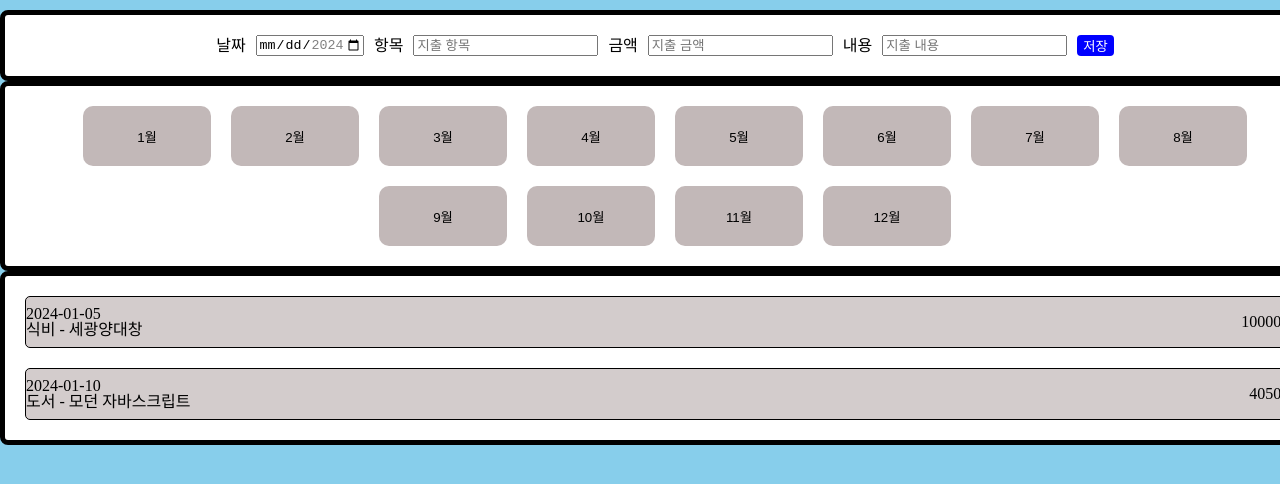
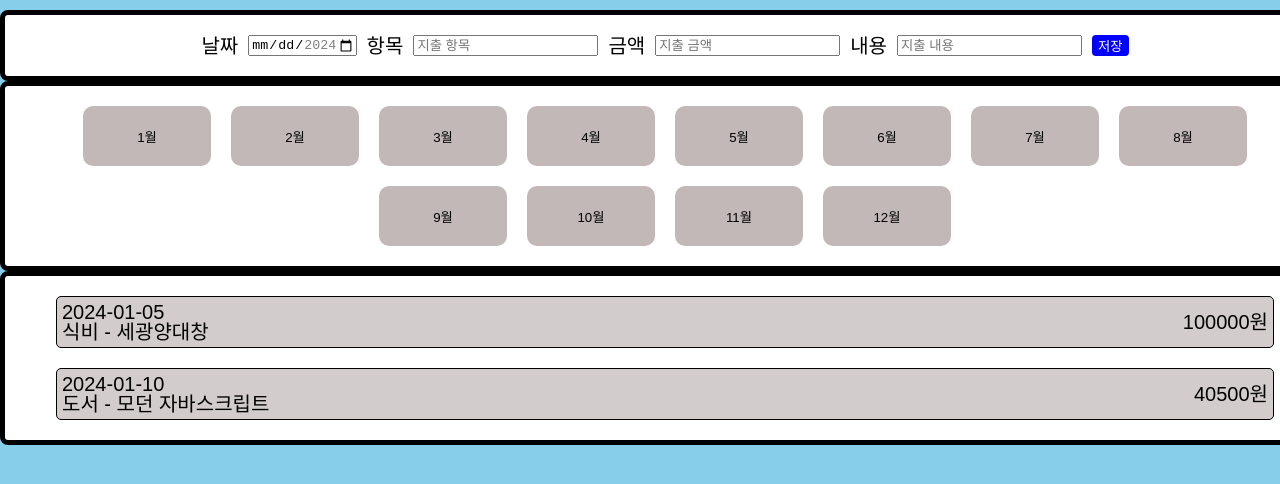
Before and after one commit to ghastlymouse/react_assignment2, a React (Vite) app: page / in a window 1280 px wide. Shown: the top 484 px of the page. Built offline with nearby package versions, Linux system fonts and the light colour scheme; a web font is replaced by a local one.

Commit message:
스타일 수정

```diff
--- a/src/GlobalStyle.jsx
+++ b/src/GlobalStyle.jsx
@@ -2,12 +2,15 @@ import { createGlobalStyle } from "styled-components"
 
 const GlobalStyle = createGlobalStyle`
     body{
+        font-family: "Jua", sans-serif;
+        font-weight: 400;
+        font-style: normal;
+        font-size: 20px;
         width: 1280px;
         margin: 10px auto;
         background-color: skyblue;
         display: flex;
         flex-direction: column;
-        gap: 30px;
     }
 `
 
--- a/src/components/ExpenseItem.jsx
+++ b/src/components/ExpenseItem.jsx
@@ -23,6 +23,8 @@ const ExpenseItem = ({ expense }) => {
             <div>
                 <StSpan>
                     {date}<br />
+                </StSpan>
+                <StSpan>
                     {item} - {longToShort(description)}<br />
                 </StSpan>
             </div>
@@ -38,7 +40,7 @@ const ExpenseItem = ({ expense }) => {
 export default ExpenseItem
 
 const StDiv = styled.div`
-    width: 100%;
+    width: 95%;
     height: 50px;
     background-color: #d3cccc;
     border: 1px solid black;
@@ -54,6 +56,7 @@ const StDiv = styled.div`
 `;
 
 const StSpan = styled.span`
+    padding: 5px;
     background-color: transparent;
     color: #000000;
 `;
```
